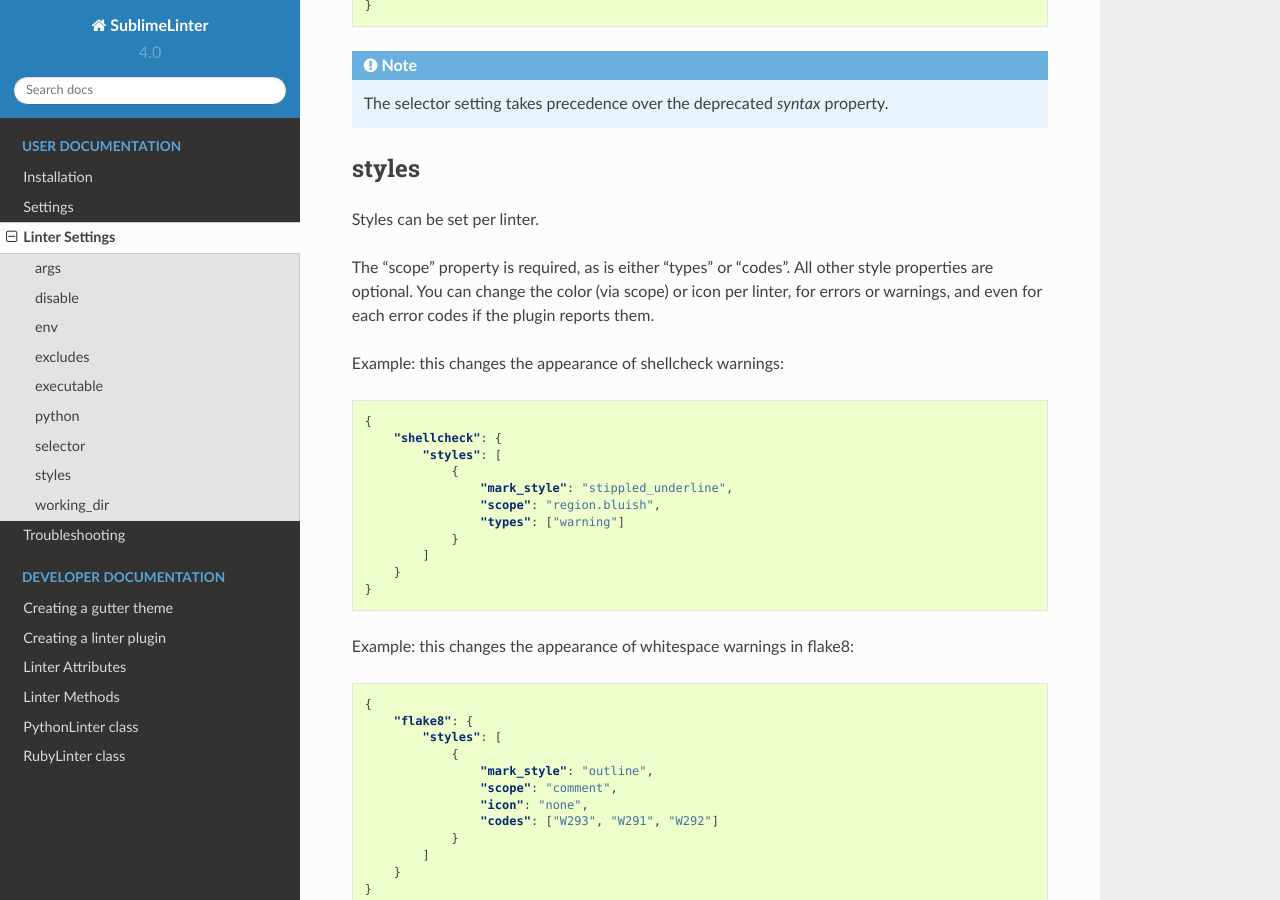
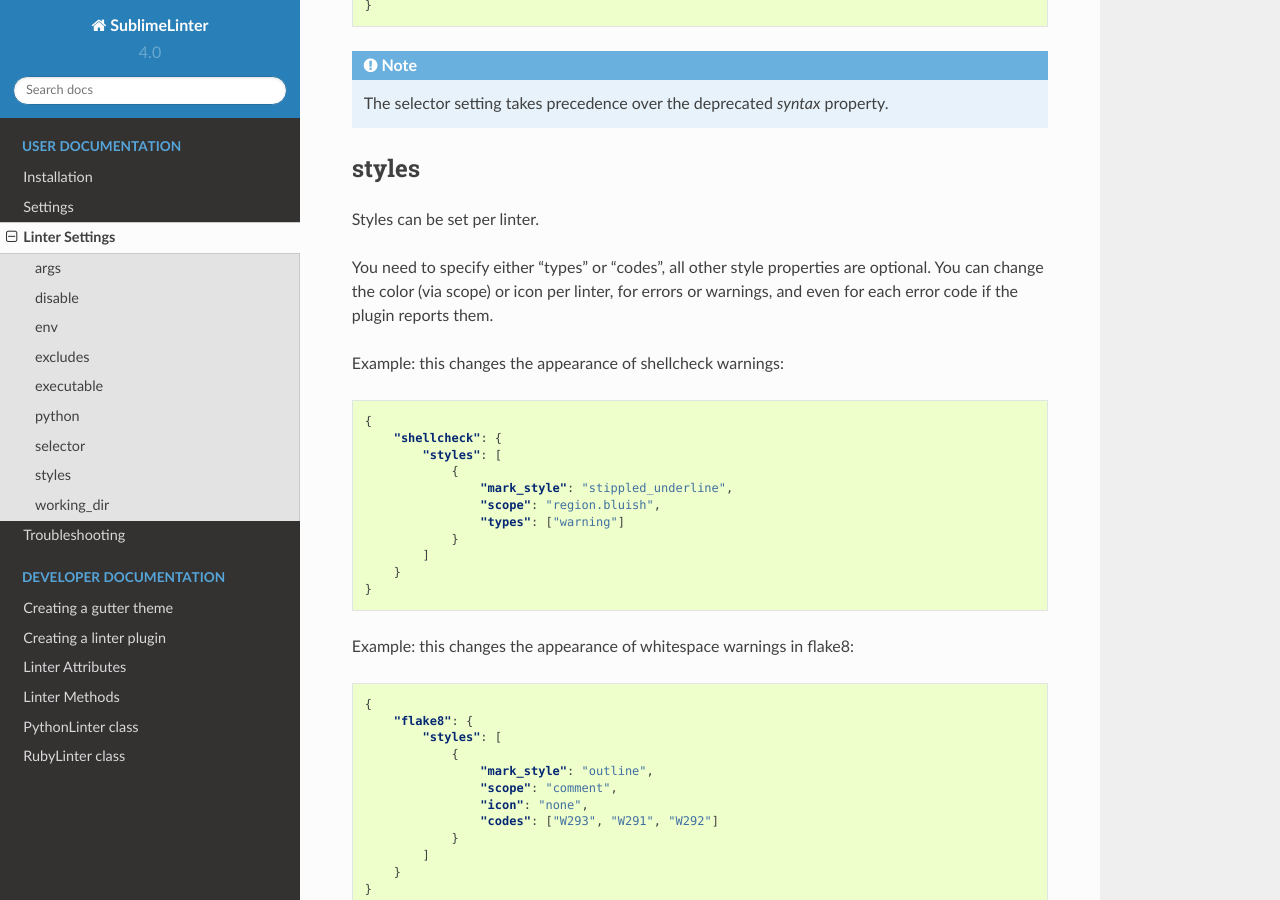
Before and after one commit to SublimeLinter/SublimeLinter, a Sphinx documentation site: the page built from docs/linter_settings.rst, in a window 1280 px wide and 900 px high, scrolled down 2482 px. Built offline with Sphinx 7.4.7 and the Read the Docs theme 2.0.0, drawn with Linux system fonts in a browser that asks for light colours.

Commit message:
scope is no longer required for linter styles

```diff
--- a/docs/linter_settings.rst
+++ b/docs/linter_settings.rst
@@ -141,10 +141,10 @@
 ------
 Styles can be set per linter.
 
-The "scope" property is required, as is either "types" or "codes".
-All other style properties are optional.
+You need to specify either "types" or "codes",
+all other style properties are optional.
 You can change the color (via scope) or icon per linter, for errors or warnings,
-and even for each error codes if the plugin reports them.
+and even for each error code if the plugin reports them.
 
 Example: this changes the appearance of shellcheck warnings:
 
```
